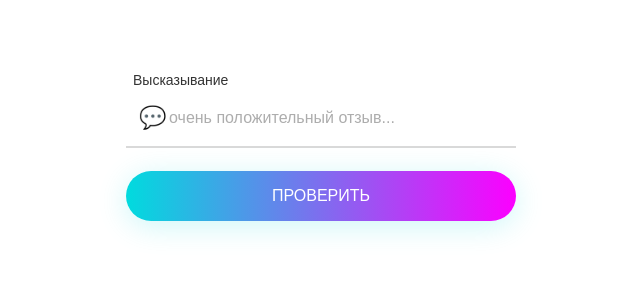
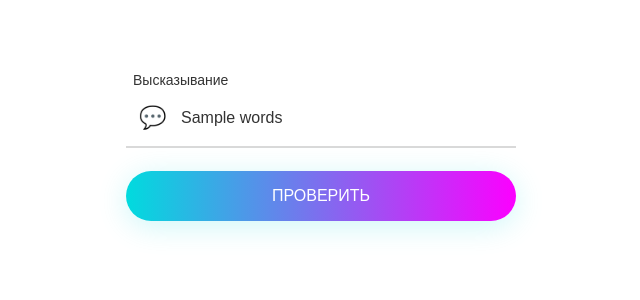
Before and after one commit to Stardah/nlp-prod, a Flask app: template templates/base.html in a window 1280 px wide. Shown: the part 228-528 px from the top of the page, without its empty margins (319-959 px from the left). Run offline with Flask 2, Linux system fonts and the light colour scheme; the template is opened without the code that fills it: most values are stand-ins (such as "Sample title", 1, 10 or a date in 2020); parts of the project's set-up code (start-up, migrations or seed data) failed here and were passed over.

Commit message:
Fixed style

```diff
--- a/ml/nlp.py
+++ b/ml/nlp.py
@@ -16,7 +16,7 @@ class NLP_model():
 
     def __init__(self):
         print('woob woob')
-        df = pd.read_csv('./data/sent_df_prep.csv')
+        #df = pd.read_csv('./data/sent_df_prep.csv')
 
         self.load_model()
         #self.fit_model(df)
--- a/templates/base.html
+++ b/templates/base.html
@@ -22,7 +22,7 @@
 
 					<div class="wrap-input100 validate-input m-b-23" data-validate = "Введите хоть что-нибудь">
 						<span class="label-input100">Высказывание</span>
-						<input class="input100" type="text" name="content" placeholder="очень положительный отзыв...">
+						<input class="input100 p-l-55" type="text" name="content" placeholder="очень положительный отзыв..." value = "{{ words }}">
 						<span class="focus-input100" data-symbol="&#128172;"></span>
 					</div>
 
@@ -38,12 +38,5 @@
 			</div>
 		</div>
 	</div>
-      <!--
-      <form action="/check" method="post">
-          <label for="sentence">Sentence</label>
-          <input name="content" id="sentence" required value="{{ words }}">
-          <input type="submit" value="Check">
-      </form>
-      -->
   {% endblock %}
 </section>
```
